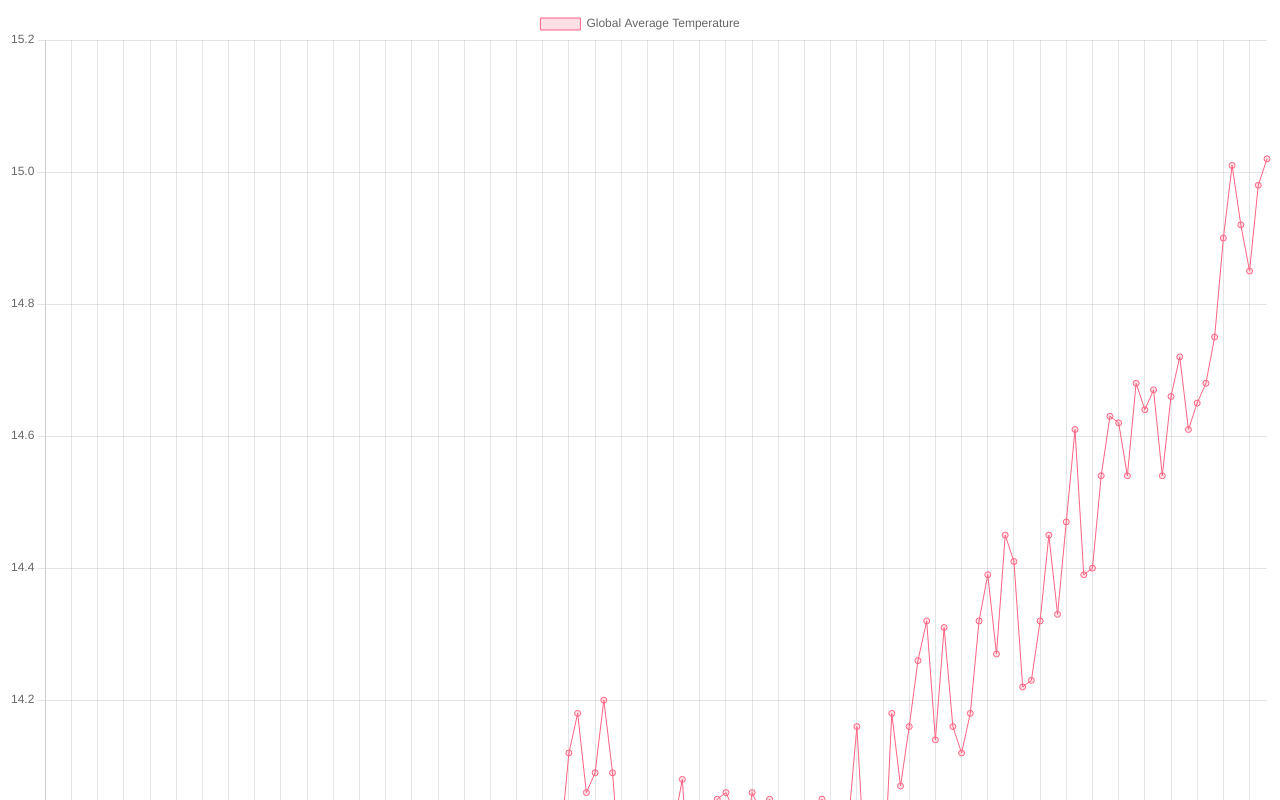
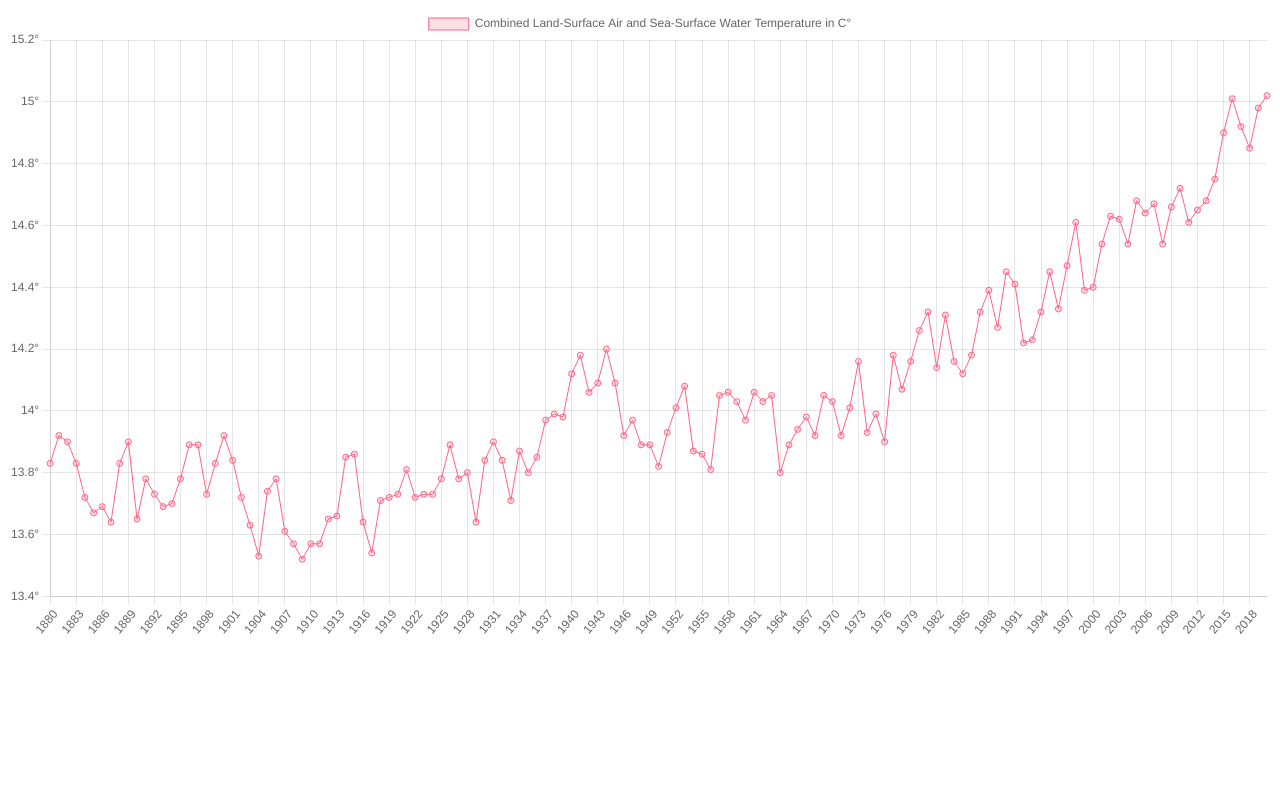
Before and after one commit to lgrisa1987/coding-train, a plain HTML site: page 1.2-fetch-Tabular-Data/index.html in a window 1280 px wide. Shown: the top 800 px of the page. Drawn offline with nearby package versions, Linux system fonts and the light colour scheme.

Commit message:
1.2 fetch Tabular Data CSV + chart.js

```diff
--- a/1.2-fetch-Tabular-Data/index.html
+++ b/1.2-fetch-Tabular-Data/index.html
@@ -10,35 +10,52 @@
 </head>
 
 <body>
-    <canvas id="chart" width="400" height="400"></canvas>
+    <canvas id="chart" width="800" height="400"></canvas>
     <script>
-        const xlabels = [],
-            ytemps = [],
         getData = async () => {
-                    const response = await fetch('ZonAnn.Ts+dSST.csv'),
+                const xs = [],
+                    ys = [],
+                    response = await fetch('ZonAnn.Ts+dSST.csv'),
                     data = await response.text(),
                     table = data.split(/\n/).slice(1);
                 table.forEach(row => {
                     const columns = row.split(/,/),
                         [year, temp] = columns;
-                        xlabels.push(year);
-                        ytemps.push(parseFloat(temp) + 14);
+                    xs.push(year);
+                    ys.push(parseFloat(temp) + 14);
                 });
+                return {
+                    xs,
+                    ys
+                }
             },
             chartIt = async () => {
-                    await getData();
-                    const ctx = document.getElementById('chart').getContext('2d');
-                    const myChart = new Chart(ctx, {
+                const data = await getData(),
+                    ctx = document.getElementById('chart').getContext('2d'),
+                    myChart = new Chart(ctx, {
                         type: 'line',
                         data: {
-                            labels: xlabels,
+                            labels: data.xs,
                             datasets: [{
-                                label: 'Global Average Temperature',
-                                data: ytemps,
+                                label: 'Combined Land-Surface Air and Sea-Surface Water Temperature in C°',
+                                data: data.ys,
+                                fill: false,
                                 backgroundColor: 'rgba(255, 99, 132, 0.2)',
                                 borderColor: 'rgba(255, 99, 132, 1)',
                                 borderWidth: 1
                             }]
+                        },
+                        options: {
+                            scales: {
+                                y: {
+                                    ticks: {
+                                        // Include a dollar sign in the ticks
+                                        callback(value, index, values) {
+                                            return `${value}°`;
+                                        }
+                                    }
+                                }
+                            }
                         }
                     });
             };
```
Lines whose indentation alone changed are shown as unchanged.
